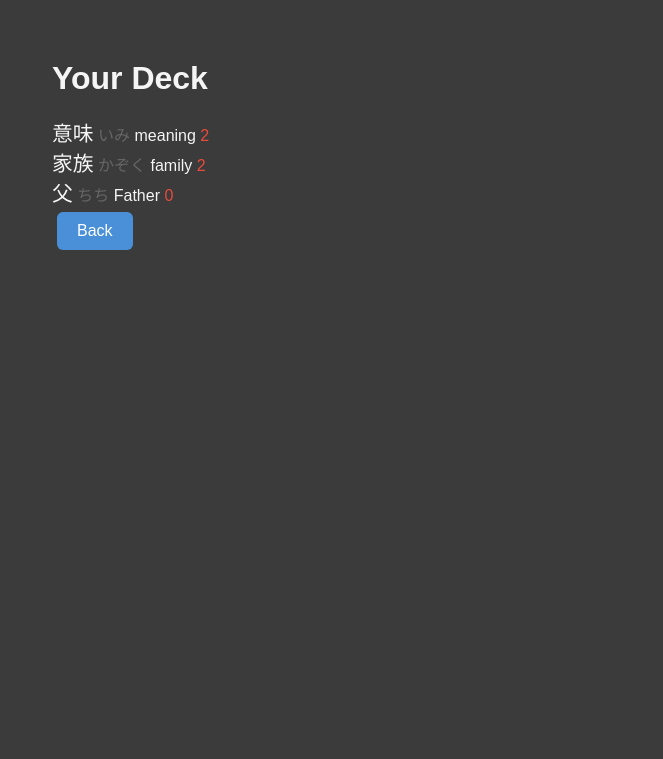
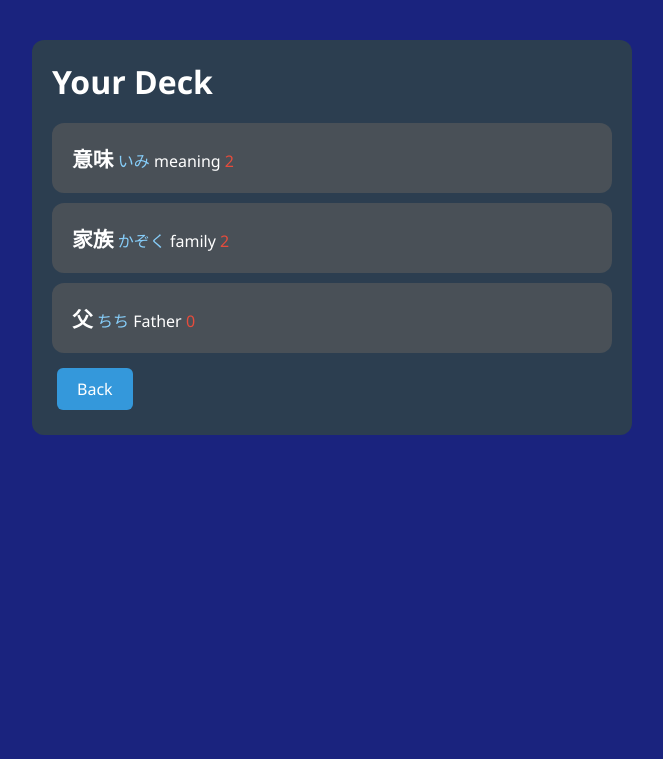
Before and after one commit to salmanfarismk/SigmaJP, a Flask app: page /cards in a window 1280 px wide. Shown: the top 759 px of the page, without its empty margins (308-971 px from the left). Run offline with Flask 3, Linux system fonts and the light colour scheme.

Commit message:
Minor UI update

```diff
--- a/static/style.css
+++ b/static/style.css
@@ -1,25 +1,30 @@
-* { box-sizing: border-box; margin: 0; padding: 0}
+* {
+    box-sizing: border-box;
+    margin: 0;
+    padding: 0;
+}
 
 body {
-    font-family: 'Segoi UI', sans-serif;
-    background: hsl(0, 0%, 23%);
-    color: #f5f5f5;
+    font-family: 'Segoe UI', sans-serif;
+    background-color: #1a237e; /* Dark purple */
+    color: #fff;
 }
-
 
 .container {
     max-width: 600px;
     margin: 40px auto;
     padding: 20px;
+    background-color: #2c3e50; /* Lighter dark purple */
+    border-radius: 12px;
 }
 
-h1 { font-size: 2rem; margin-bottom: 20px}
-h2 { font-size: 1.4rem; margin-bottom: 15px}
+h1 { font-size: 2rem; margin-bottom: 20px; }
+h2 { font-size: 1.4rem; margin-bottom: 15px; }
 
 .btn {
     display: inline-block;
     padding: 10px 20px;
-    background: #4a90d9;
+    background-color: #3498db; /* Dark blue */
     color: white;
     text-decoration: none;
     border-radius: 6px;
@@ -29,12 +34,18 @@ h2 { font-size: 1.4rem; margin-bottom: 15px}
     font-size: 1rem;
 }
 
-.btn.secondary { background: #888; }
+.btn.secondary { background-color: #9b59b6; } /* Purple */
+
 .btn:hover { opacity: 0.9; }
 
-.menu { margin: 20px 0; }
+.menu {
+    margin: 20px 0;
+    background-color: #3498db; /* Dark blue */
+    padding: 10px 20px;
+    border-radius: 12px;
+}
 
-.add-form input{
+.add-form input {
     display: block;
     width: 100%;
     padding: 10px;
@@ -45,9 +56,9 @@ h2 { font-size: 1.4rem; margin-bottom: 15px}
 }
 
 .card {
-    background: white;
-    color:#666;
-    padding: 40px;
+    background-color: #495057; /* Dark gray */
+    color: #fff;
+    padding: 20px;
     border-radius: 12px;
     text-align: center;
     margin: 20px 0;
@@ -57,11 +68,11 @@ h2 { font-size: 1.4rem; margin-bottom: 15px}
     align-items: center;
 }
 
-.japanese { font-size: 1.3rem; font-weight: hold;}
-.reading { color: #666}
-.wrongcount { margin-left: auto; color: #e74c3c}
-.correct { color: #27ae60; font-size: 1.5rem; margin: 15px 0;}
-.wrong { color: #e74c3c; font-size: 1.5rem; margin: 15px 0;}
+.japanese { font-size: 1.3rem; font-weight: bold; }
+.reading { color: #87cefa; } /* Light blue */
+.wrongcount { margin-left: auto; color: #e74c3c; }
+.correct { color: #2ecc71; font-size: 1.5rem; margin: 15px 0; }
+.wrong { color: #f39c12; font-size: 1.5rem; margin: 15px 0; }
 
 form input[type="text"] {
     width: 100%;
@@ -71,3 +82,19 @@ form input[type="text"] {
     border-radius: 6px;
     font-size: 1rem;
 }
+
+/* Dark mode specific styles */
+body.dark-mode {
+    background-color: #000000;
+}
+body.light-mode {
+    background-color: #2c3e50; /* Lighter dark purple */
+}
+
+.card-item {
+    background-color: #495057;
+    color: white;
+    padding: 20px;
+    border-radius: 12px;
+    margin: 10px 0;
+}
```
Also changed, not shown: 2 other files.
